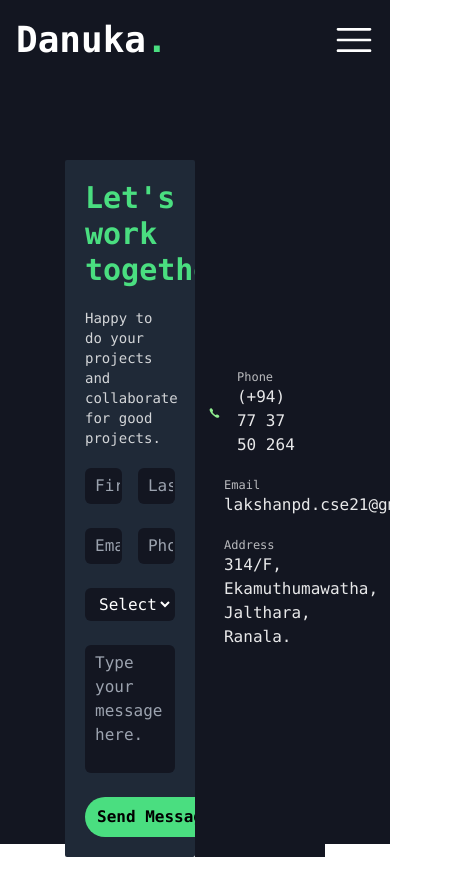
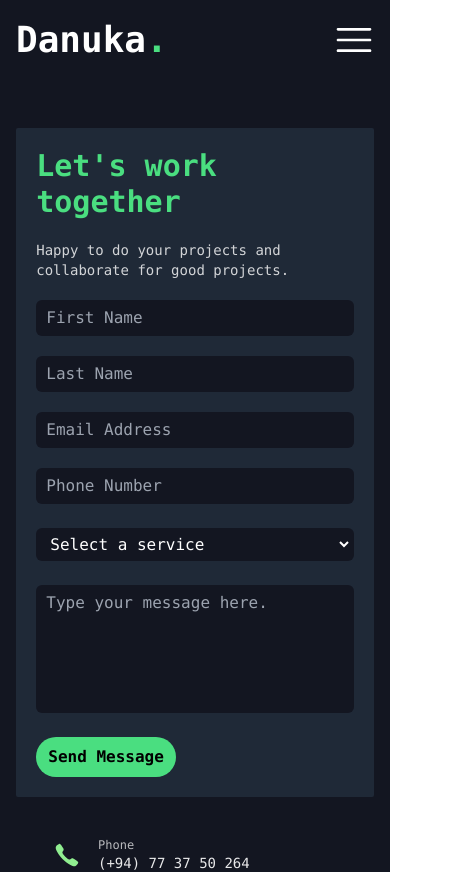
Before and after one commit to lakshanpd/portfolio, a React (Create React App) app: page /contact in a window 390 px wide. Shown: the top 872 px of the page, 465 px wide, since content can reach past the window. Built offline with nearby package versions, Linux system fonts and the light colour scheme.

Commit message:
built contact page responsiveness.

```diff
--- a/src/components/contact_details.js
+++ b/src/components/contact_details.js
@@ -44,13 +44,13 @@ function ContactDetails() {
 
   return (
     <motion.div
-      className="flex w-8/12 font-mono mr-auto ml-auto"
+      className="flex md:w-8/12 w-11/12 font-mono mr-auto ml-auto"
       initial={{ opacity: 0 }}
       animate={{ opacity: 1 }}
       exit={{ opacity: 0, transition: { duration: 0.2 } }}
       transition={{ duration: 1 }}
     >
-      <div className="w-full grid grid-cols-2">
+      <div className="w-full grid lg:grid-cols-2 grid-cols-1">
         <div className="text-white bg-gray-800 flex flex-col gap-5 p-5 rounded-sm">
           <div className="text-3xl text-green-400 font-bold">
             Let's work together
@@ -64,7 +64,7 @@ function ContactDetails() {
               className="flex flex-col gap-6"
               onSubmit={handleOnSubmit}
             >
-              <div className="grid grid-cols-2 gap-x-4 gap-y-6">
+              <div className="grid md:grid-cols-2 grid-cols-1 gap-x-4 md:gap-y-6 gap-5">
                 <input
                   autoComplete="off"
                   type="text"
@@ -141,13 +141,14 @@ function ContactDetails() {
             </form>
           </div>
         </div>
-        <div className="text-white bg-darkBlue flex justify-center items-center">
+
+        <div className="text-white bg-darkBlue flex justify-center items-center lg:pt-0 pt-10 md:text-base text-sm">
           <div className="w-4/5 flex flex-col gap-5">
             <div className="flex items-center">
               <IoIosCall style={{ color: "lightgreen" }} size={30} />
               <div className="pl-4 flex flex-col">
                 <p className="text-xs opacity-70">Phone</p>
-                <p className="opacity-90">(+94) 77 37 50 264</p>
+                <p className="opacity-90 ">(+94) 77 37 50 264</p>
               </div>
             </div>
             <div className="flex items-center">
--- a/src/pages/contact.js
+++ b/src/pages/contact.js
@@ -3,11 +3,11 @@ import Navbar from "../components/navbar";
 
 function Contact() {
   return (
-    <div className="w-screen h-screen bg-darkBlue">
+    <div className="w-screen min-h-screen bg-darkBlue">
       <Navbar option="Contact" />
-      <div className="h-40"></div>
+      <div className="h-32"></div>
       <ContactDetails />
-      <div className="sm:h-0 screen-3:h-20"></div>
+      <div className="lg:h-0 screen-3:h-20"></div>
     </div>
   );
 }
```
